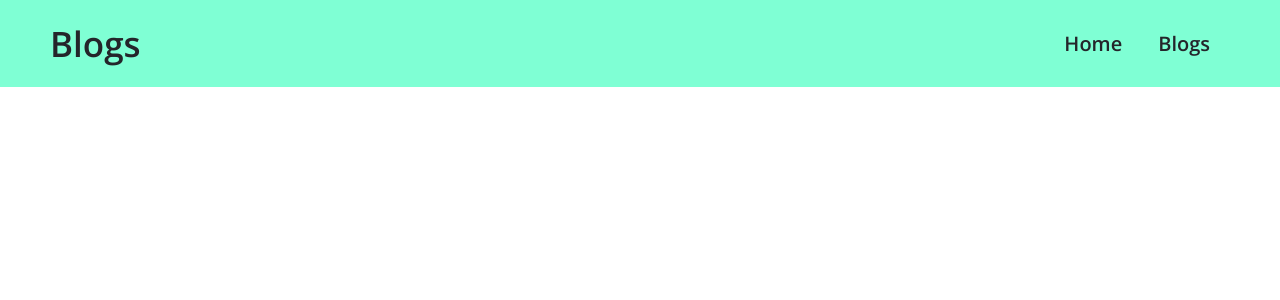
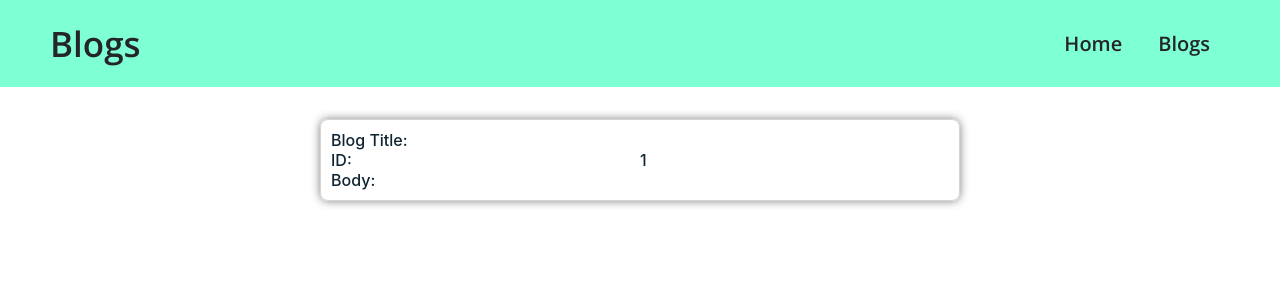
Before and after one commit to pramod-h/redux-graphql-app, a React (Create React App) app: page /blogs/1 in a window 1280 px wide. Shown: the top 300 px of the page. Built offline with nearby package versions, Linux system fonts and the light colour scheme.

Commit message:
added blogCard Details

```diff
--- a/src/App.js
+++ b/src/App.js
@@ -2,6 +2,7 @@ import { BrowserRouter as Router, Switch, Route } from 'react-router-dom';
 import Header from './components/Header';
 import Home from './route/Home';
 import BlogsContainer from './route/Blogs';
+import BlogCardDetails from './components/BlogCardDetails';
 
 function App() {
   return (
@@ -9,6 +10,7 @@ function App() {
         <Header />
         <Switch>
           <Route path='/' exact component={Home} />
+          <Route path='/blogs/:id' component={BlogCardDetails} />
           <Route path='/Blogs' exact component={BlogsContainer} />
         </Switch>
       </Router>
--- a/src/Store/Blogs/blog.dispatcher.js
+++ b/src/Store/Blogs/blog.dispatcher.js
@@ -6,7 +6,6 @@ import { fetchBlogs } from "./blog.action"
 
 export class fetchBlogDispatcher {
     dispatchBlogs(dispatch) {
-        debugger
         fetch("https://graphqlzero.almansi.me/api", {
             "method": "POST",
             "headers": { "content-type": "application/json" },
--- /dev/null
+++ b/src/components/BlogCardDetails/BlogCard.component.js
@@ -0,0 +1,31 @@
+import React, { Component } from 'react';
+
+import './BlogCard.style.scss';
+
+class BlogCardDetails extends Component {
+
+    render() {
+        debugger
+        const { match } = this.props
+        console.log(match);
+        return (
+            <>
+                <div className='blogCard'>
+                    <div className='blogCard-title'>Blog Title: {match.params.title}</div>
+                    <div className='blogCard-body'>
+                        <div className='row'>
+                            <div className='row-heading'>ID: </div>
+                            <div>{match.params.id}</div>
+                        </div>
+                        <div className='row'>
+                            <div className='row-heading'>Body: </div>
+                            <div>{match.params.body}</div>
+                        </div>
+                    </div>
+                </div>
+            </>
+        );
+    }
+}
+
+export default BlogCardDetails;
--- /dev/null
+++ b/src/components/BlogCardDetails/BlogCard.style.scss
@@ -0,0 +1,16 @@
+.blogCard {
+        border: 1px solid #d4d4d4;
+        box-shadow: 0 0 10px grey;
+        border-radius: 8px;
+        margin: 2rem auto;
+        width: 40rem;
+        color: #0e2431;
+        font-weight: 500;
+        padding: 10px;
+        & .row {
+                display: grid;
+                grid-template-columns: 1fr 1fr;
+        }
+
+
+}
--- /dev/null
+++ b/src/components/BlogCardDetails/index.js
@@ -0,0 +1 @@
+export {default} from './BlogCard.component'
--- a/src/route/Blogs/Blogs.component.js
+++ b/src/route/Blogs/Blogs.component.js
@@ -5,9 +5,6 @@ import './Blogs.style.scss';
 
 
 class Blogs extends Component {
-    constructor(props) {
-        super(props);
-    }
 
     render() {
         const { blogData } = this.props
@@ -15,7 +12,7 @@ class Blogs extends Component {
         const blogcards = blogData.map((blogcard, index) => {
             return (
                 <div key={blogcard.id} className="Blog-card">
-                    <Link to={`/blogs/${blogcard.id}`}>
+                    <Link to={`/Blogs/${blogcard.id}`}>
                         <p>Title : {blogcard.title}</p>
                         <p>ID : {blogcard.id}</p>
                     </Link>
--- a/src/route/Blogs/Blogs.container.js
+++ b/src/route/Blogs/Blogs.container.js
@@ -6,7 +6,6 @@ import fetchBlogDispatcher  from '../../Store/Blogs/blog.dispatcher'
 class BlogsContainer extends Component {
     constructor(props) {
         super(props)
-        debugger
         this.state = {
             data : null
         }
@@ -15,7 +14,7 @@ class BlogsContainer extends Component {
 
     render() {
         const {BlogData} =  this.props
-        if(BlogData.length == 0) {
+        if(BlogData.length === 0) {
             return <div className="loading">Loading...</div>
         }
         return (
@@ -30,7 +29,6 @@ class BlogsContainer extends Component {
  * @returns
  */
 export const stateToProps = (state) => {
-    debugger
     console.log("state" , state);
     return {BlogData: state.Blogs}
 }
```
